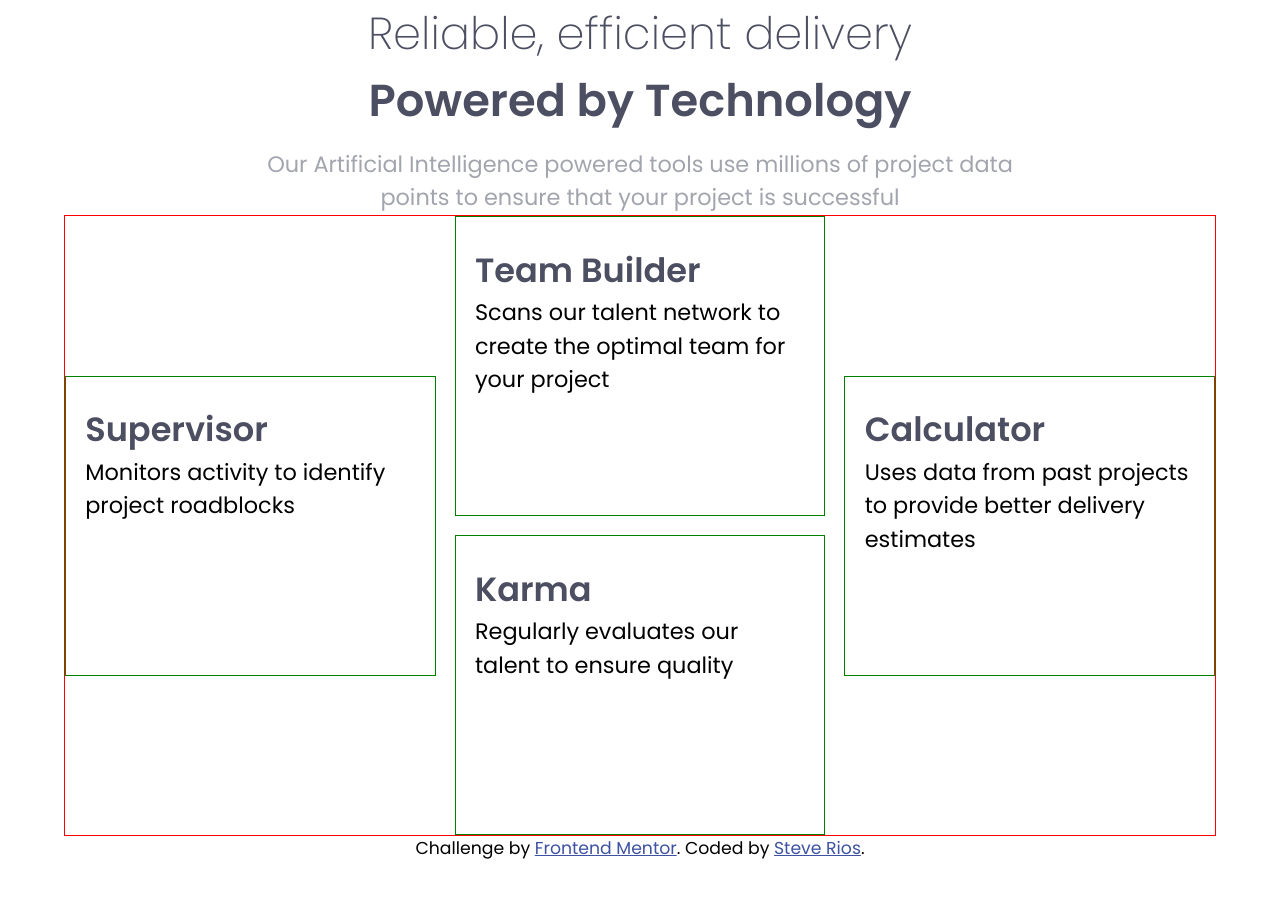
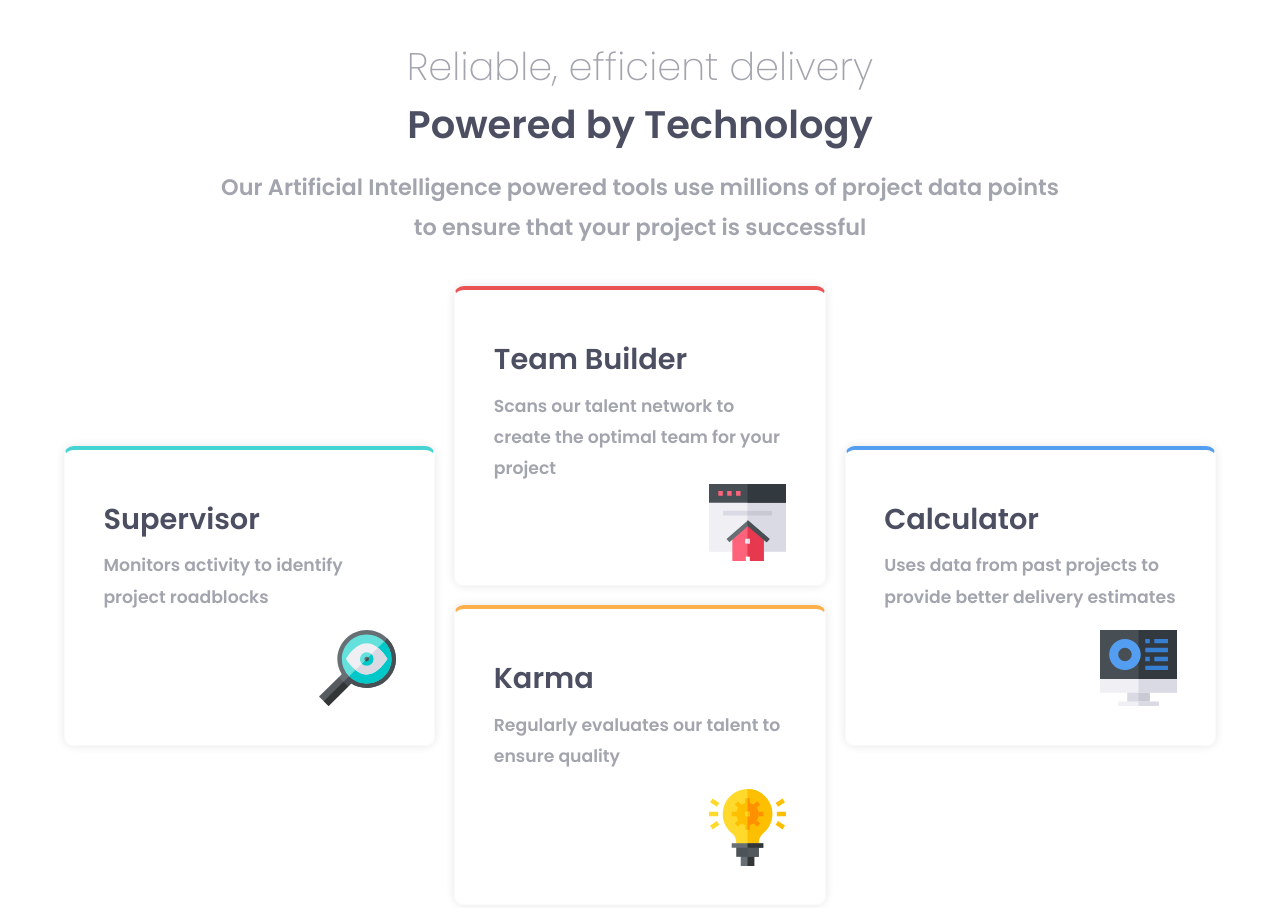
Before and after one commit to peanutbutterjlly/frontEndMentor, a plain HTML site: page four-card-feature-section-master/index.html in a window 1280 px wide. Shown: the top 908 px of the page. Before the commit the page ends 862 px from the top, so only its background shows below. Drawn offline with Linux system fonts and the light colour scheme.

Commit message:
getting ready for publish

```diff
--- a/four-card-feature-section-master/index.html
+++ b/four-card-feature-section-master/index.html
@@ -4,7 +4,6 @@
 <head>
   <meta charset="UTF-8">
   <meta name="viewport" content="width=device-width, initial-scale=1.0">
-  <!-- displays site properly based on user's device -->
 
   <link rel="icon" type="image/png" sizes="32x32" href="./static/images/favicon-32x32.png">
   <!-- fonts -->
@@ -33,22 +32,34 @@
 
   <main>
     <article class="supervisor">
+      <div>
         <h2>Supervisor</h2>
         <p>Monitors activity to identify project roadblocks</p>
+      </div>
+      <img src="./static/images/icon-supervisor.svg" alt="">
     </article>
     <div class="double">
       <article class="teamBuilder">
+        <div>
           <h2>Team Builder</h2>
           <p>Scans our talent network to create the optimal team for your project</p>
+        </div>
+        <img src="./static/images/icon-team-builder.svg" alt="">
       </article>
       <article class="karma">
+        <div>
           <h2>Karma</h2>
           <p>Regularly evaluates our talent to ensure quality</p>
+        </div>
+        <img src="./static/images/icon-karma.svg" alt="">
       </article>
     </div>
     <article class="calculator">
+      <div>
         <h2>Calculator</h2>
         <p>Uses data from past projects to provide better delivery estimates</p>
+      </div>
+      <img src="./static/images/icon-calculator.svg" alt="">
     </article>
   </main>
   <footer>
--- a/four-card-feature-section-master/style-guide.md
+++ /dev/null
@@ -1,34 +0,0 @@
-# Front-end Style Guide
-
-## Layout
-
-The designs were created to the following widths:
-
-- Mobile: 375px
-- Desktop: 1440px
-
-## Colors
-
-### Primary
-
-- Red: hsl(0, 78%, 62%)
-- Cyan: hsl(180, 62%, 55%)
-- Orange: hsl(34, 97%, 64%)
-- Blue: hsl(212, 86%, 64%)
-
-### Neutral
-
-- Very Dark Blue: hsl(234, 12%, 34%)
-- Grayish Blue: hsl(229, 6%, 66%)
-- Very Light Gray: hsl(0, 0%, 98%)
-
-## Typography
-
-### Body Copy
-
-- Font size: 15px
-
-### Fonts
-
-- Family: [Poppins](https://fonts.google.com/specimen/Poppins)
-- Weights: 200, 400, 600
--- a/four-card-feature-section-master/style.css
+++ b/four-card-feature-section-master/style.css
@@ -1,8 +1,3 @@
-/* ### Fonts
-
-- Family: [Poppins](https://fonts.google.com/specimen/Poppins)
-- Weights: 200, 400, 600 */
-
 :root {
   --red: hsl(0, 78%, 62%);
   --cyan: hsl(180, 62%, 55%);
@@ -19,15 +14,24 @@ body {
   display: grid;
   grid-template-rows: 1fr 3fr auto;
   place-items: center;
+  margin-inline: auto;
+  padding-block-start: 2rem;
+  width: 90%;
 }
 
 h1 {
+  font-size: 2rem;
+  color: var(--grayish-blue);
   font-weight: 200;
-  color: var(--very-dark-blue);
 }
 
 header {
   text-align: center;
+}
+
+p {
+  font-weight: 600;
+  line-height: 1.8;
 }
 
 header p {
@@ -38,14 +42,14 @@ header p {
 
 .bold {
   font-weight: 600;
+  color: var(--very-dark-blue);
 }
 
 main {
-  border: 1px solid red;
   display: flex;
   flex-wrap: wrap;
   gap: 1rem;
-  width: 90%;
+  margin-block: 2rem;
 }
 
 main > * {
@@ -53,9 +57,24 @@ main > * {
 }
 
 article {
-  border: 1px solid green;
-  /* border: 1px solid var(--very-light-gray); */
-  padding: 1rem;
+  border: 1px solid var(--very-light-gray);
+  border-radius: 0.5rem;
+  box-shadow: 0 0 10px 0 rgba(0, 0, 0, 0.1);
+  display: flex;
+  flex-direction: column;
+  justify-content: space-between;
+  padding: 2rem;
+}
+
+article img {
+  align-self: end;
+  width: 4rem;
+}
+
+article p {
+  color: var(--grayish-blue);
+  margin-block-start: 0.5rem;
+  font-size: 0.9rem;
 }
 
 article:first-child {
@@ -70,6 +89,7 @@ article:last-child {
 
 article h2 {
   color: var(--very-dark-blue);
+  font-size: 1.5rem;
   font-weight: 600;
   margin-block-start: 0.5rem;
 }
@@ -82,3 +102,36 @@ article h2 {
 .double > * {
   height: 300px;
 }
+
+.supervisor {
+  border-top: 4px solid var(--cyan);
+}
+
+.teamBuilder {
+  border-top: 4px solid var(--red);
+}
+
+.karma {
+  border-top: 4px solid var(--orange);
+}
+
+.calculator {
+  border-top: 4px solid var(--blue);
+}
+
+@media (max-width: 500px) {
+  :root {
+    font-size: 80%;
+  }
+
+  body > header {
+    margin-block: 3rem;
+  }
+
+  article.supervisor,
+  article.teamBuilder,
+  article.karma,
+  article.calculator {
+    height: 18rem;
+  }
+}
```
Also changed, not shown: four-card-feature-section-master/README-template.md (deleted), four-card-feature-section-master/README.md, four-card-feature-section-master/static/images/screenshot.png (added). Lines whose indentation alone changed are shown as unchanged.
